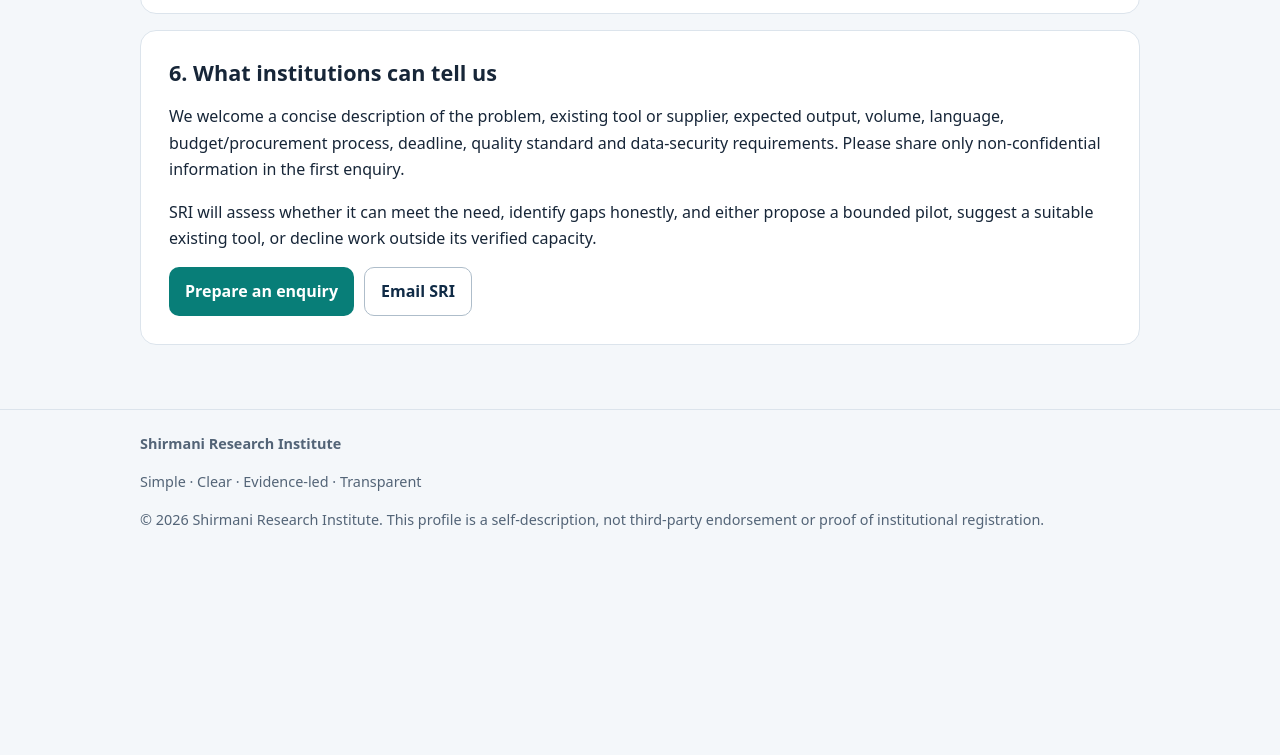
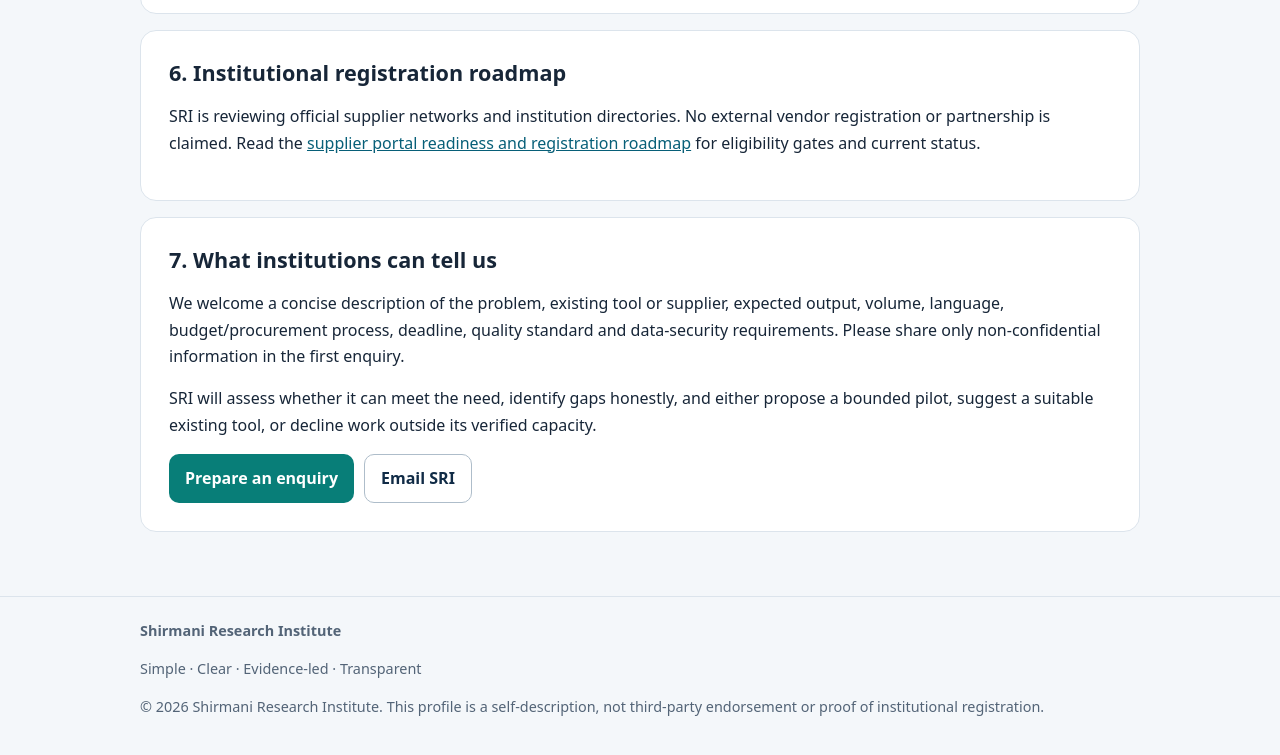
Before and after one commit to rampaulsaini/Shirmani-Research-Institute, a plain HTML site: page institutional-profile.html in a window 1280 px wide. Shown: the part 2717-3472 px from the top of the page. Before the commit the page ends 3297 px from the top, so only its background shows below. Drawn offline with Linux system fonts and the light colour scheme.

Commit message:
Link institutional supplier registration roadmap

```diff
--- a/institutional-profile.html
+++ b/institutional-profile.html
@@ -82,7 +82,11 @@ footer{border-top:1px solid var(--line);padding:22px 0 34px;color:var(--muted);f
 </table>
 </section>
 <section class="panel">
-<h2>6. What institutions can tell us</h2>
+<h2>6. Institutional registration roadmap</h2>
+<p>SRI is reviewing official supplier networks and institution directories. No external vendor registration or partnership is claimed. Read the <a href="./institutional-registration-roadmap.md">supplier portal readiness and registration roadmap</a> for eligibility gates and current status.</p>
+</section>
+<section class="panel">
+<h2>7. What institutions can tell us</h2>
 <p>We welcome a concise description of the problem, existing tool or supplier, expected output, volume, language, budget/procurement process, deadline, quality standard and data-security requirements. Please share only non-confidential information in the first enquiry.</p>
 <p>SRI will assess whether it can meet the need, identify gaps honestly, and either propose a bounded pilot, suggest a suitable existing tool, or decline work outside its verified capacity.</p>
 <div class="actions"><a class="button" href="./brief.html">Prepare an enquiry</a><a class="button secondary" href="mailto:sainirampaul60@gmail.com?subject=Institutional%20enquiry%20-%20Shirmani%20Research%20Institute">Email SRI</a></div>
```
